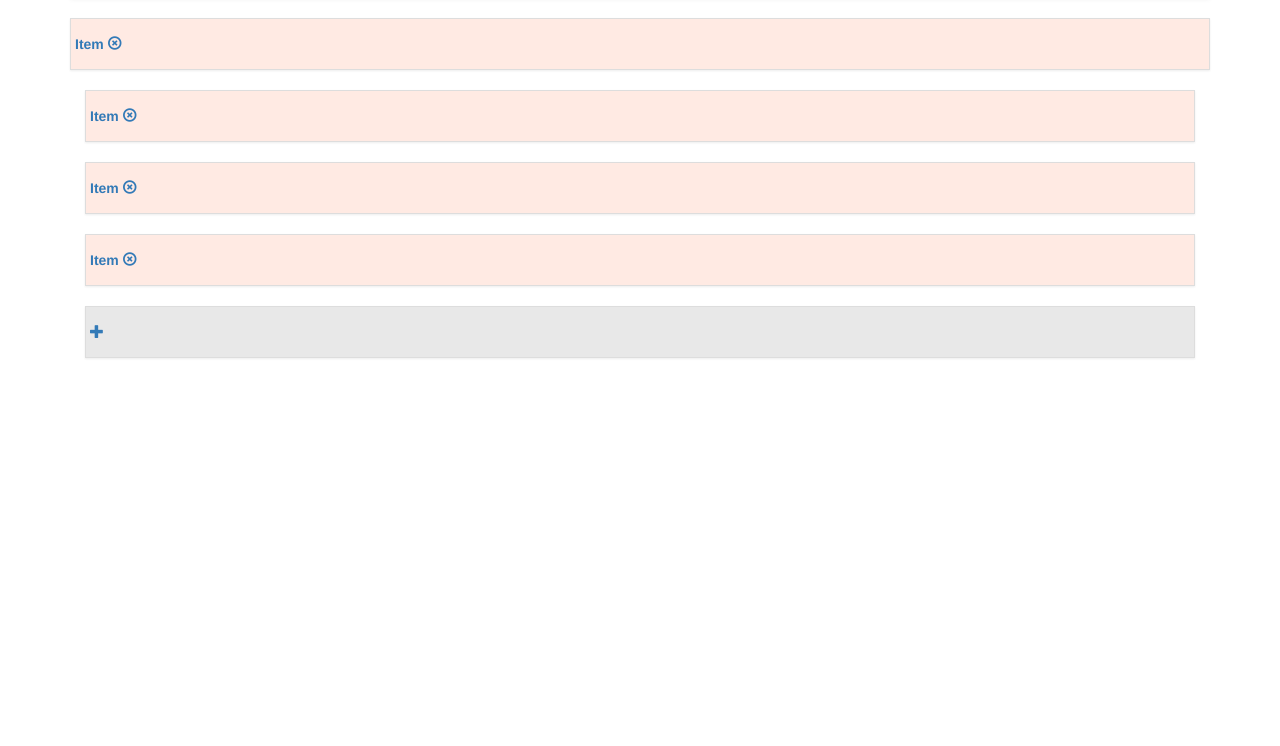
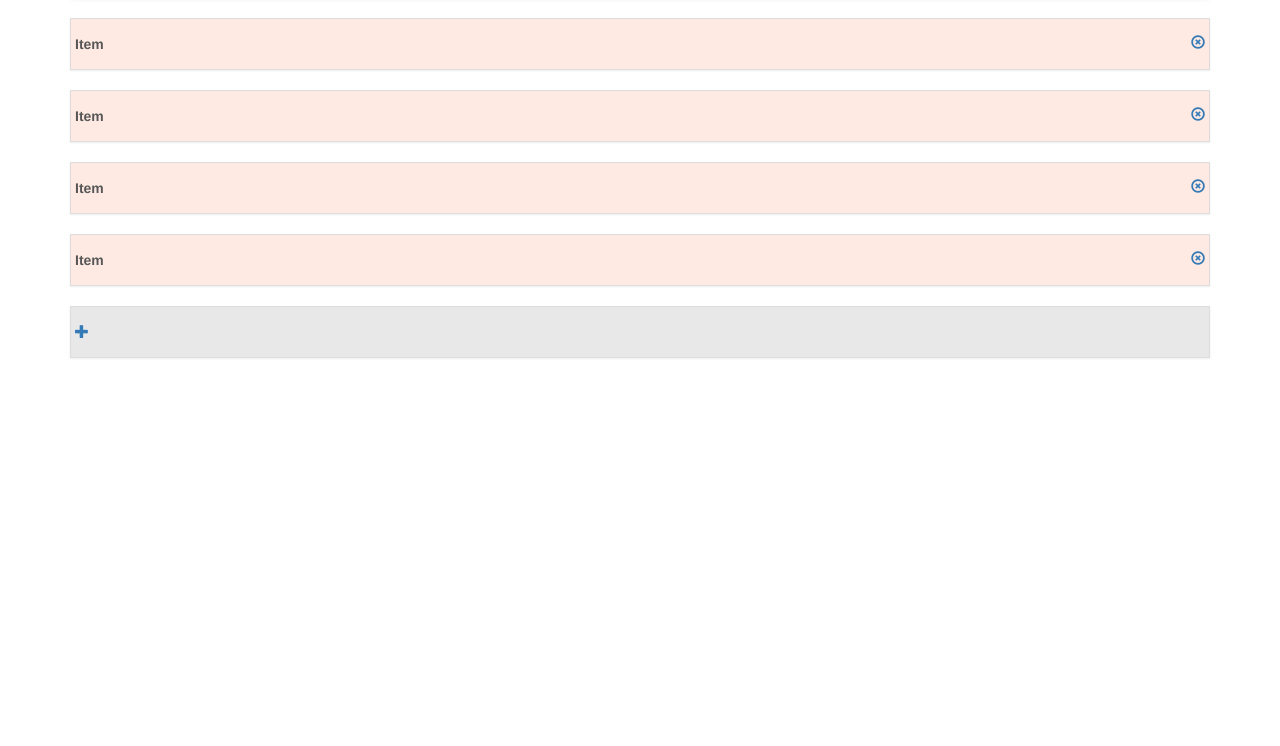
Before and after one commit to hanwill00/Listit, a plain HTML site: page Angela List Items.html in a window 1280 px wide. Shown: the part 54-800 px from the top of the page. Drawn offline with nearby package versions, Linux system fonts and the light colour scheme.

Commit message:
Add files via upload

```diff
--- a/Angela List Items.html
+++ b/Angela List Items.html
@@ -4,6 +4,8 @@
 		<title>
             <h1>My Bags</h1>
         </title>
+
+        <script   src="https://code.jquery.com/jquery-2.2.4.min.js"   integrity="sha256-BbhdlvQf/xTY9gja0Dq3HiwQF8LaCRTXxZKRutelT44="   crossorigin="anonymous"></script>
 
         <!-- Latest compiled and minified CSS -->
         <link rel="stylesheet" href="https://maxcdn.bootstrapcdn.com/bootstrap/3.3.6/css/bootstrap.min.css" integrity="sha384-1q8mTJOASx8j1Au+a5WDVnPi2lkFfwwEAa8hDDdjZlpLegxhjVME1fgjWPGmkzs7" crossorigin="anonymous">
@@ -34,6 +36,10 @@
                 background-color: rgba(255, 234, 227, 1));
                 border-radius: 0px;
               }
+              .glyphicon .glyphicon-plus
+              {
+                margin: 0 0 0 50px;
+              }
               .bagIcon{
                 color: rgba(255, 255, 255, 1);
                 width: 50%;
@@ -55,7 +61,7 @@
                     <span class="icon-bar"></span>
                     <span class="icon-bar"></span>
                   </button>
-                  <a class="navbar-brand" href="#">Brand</a>
+                  <a class="navbar-brand" href="#">My Items</a>
                 </div>
 
                 <!-- Collect the nav links, forms, and other content for toggling -->
@@ -103,36 +109,34 @@
         <div class="row">
             <div class="col-xs-12">
                 <a href="#" class="thumbnail solid-btn">
-                      <strong>Item</strong>
-                      <span class="glyphicon glyphicon-remove-circle" aria-hidden="true"></span>
+                      <strong style="color: rgba(87, 87, 87, 1)">Item</strong>
+                      <span class="glyphicon glyphicon-remove-circle pull-right" aria-hidden="true"></span>
                 </a>
             </div>
-        </div>
         <div class="col-xs-12">
                 <a href="#" class="thumbnail solid-btn">
-                      <strong>Item</strong>
-                      <span class="glyphicon glyphicon-remove-circle" aria-hidden="true"></span>
+                      <strong style="color: rgba(87, 87, 87, 1)">Item</strong>
+                      <span class="glyphicon glyphicon-remove-circle pull-right" aria-hidden="true"></span>
                 </a>
         </div>
         <div class="col-xs-12">
                 <a href="#" class="thumbnail solid-btn">
-                      <strong>Item</strong>
-                      <span class="glyphicon glyphicon-remove-circle" aria-hidden="true"></span>
+                      <strong style="color: rgba(87, 87, 87, 1)">Item</strong>
+                      <span class="glyphicon glyphicon-remove-circle pull-right" aria-hidden="true"></span>
                 </a>
         </div>
         <div class="col-xs-12">
                 <a href="#" class="thumbnail solid-btn">
-                      <strong>Item</strong>
-                      <span class="glyphicon glyphicon-remove-circle" aria-hidden="true"></span>
+                      <strong style="color: rgba(87, 87, 87, 1)">Item</strong>
+                      <span class="glyphicon glyphicon-remove-circle pull-right" aria-hidden="true"></span>
                 </a>
         </div>
          <div class="col-xs-12">
-                <a href="#" class="thumbnail add-btn">
+                <a href="#" class="thumbnail add-btn" >
                       <span class="glyphicon glyphicon-plus" aria-hidden="true"></span>
                 </a>
             </div>
+        </div>
+	</body>
 
-        <script src="https://code.jquery.com/jquery-2.2.4.min.js"></script>
-
-	</body>
 </html>
```
Also changed, not shown: Angela List App.html (+3 -1 lines).
